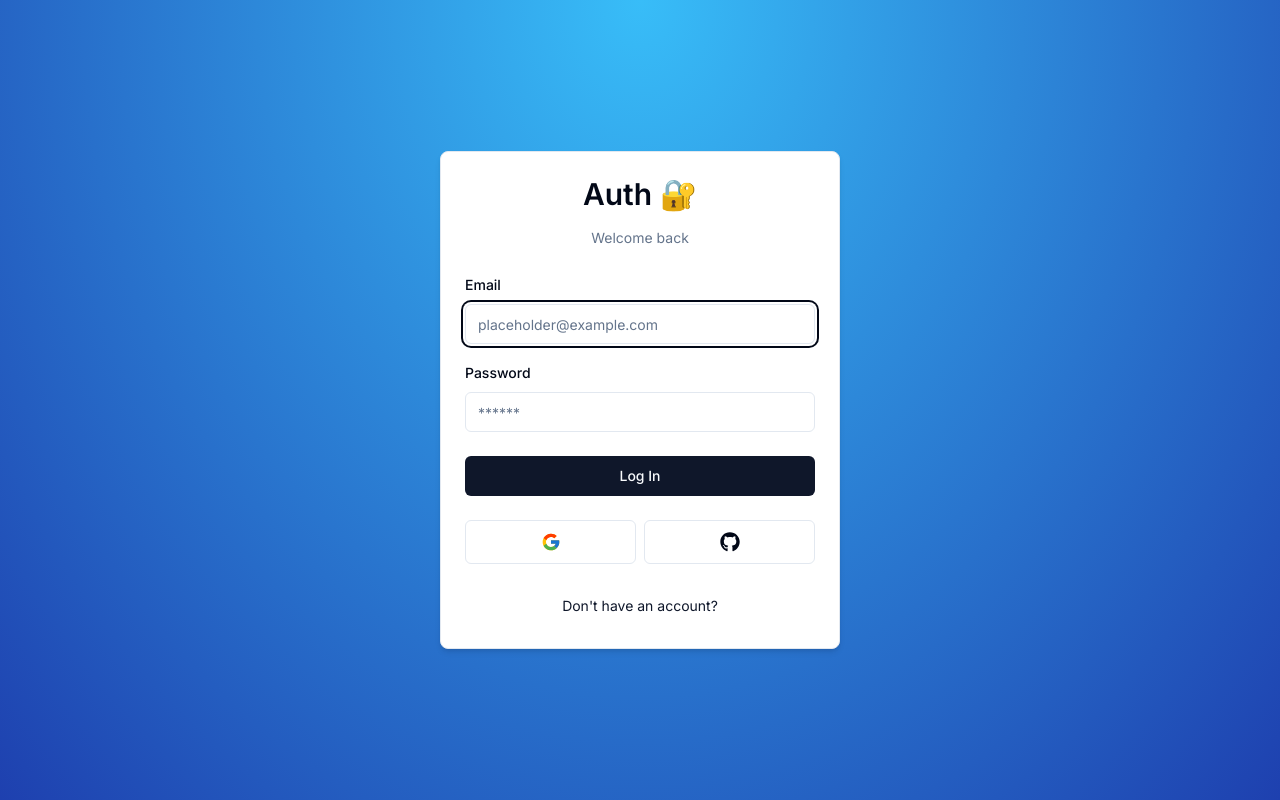
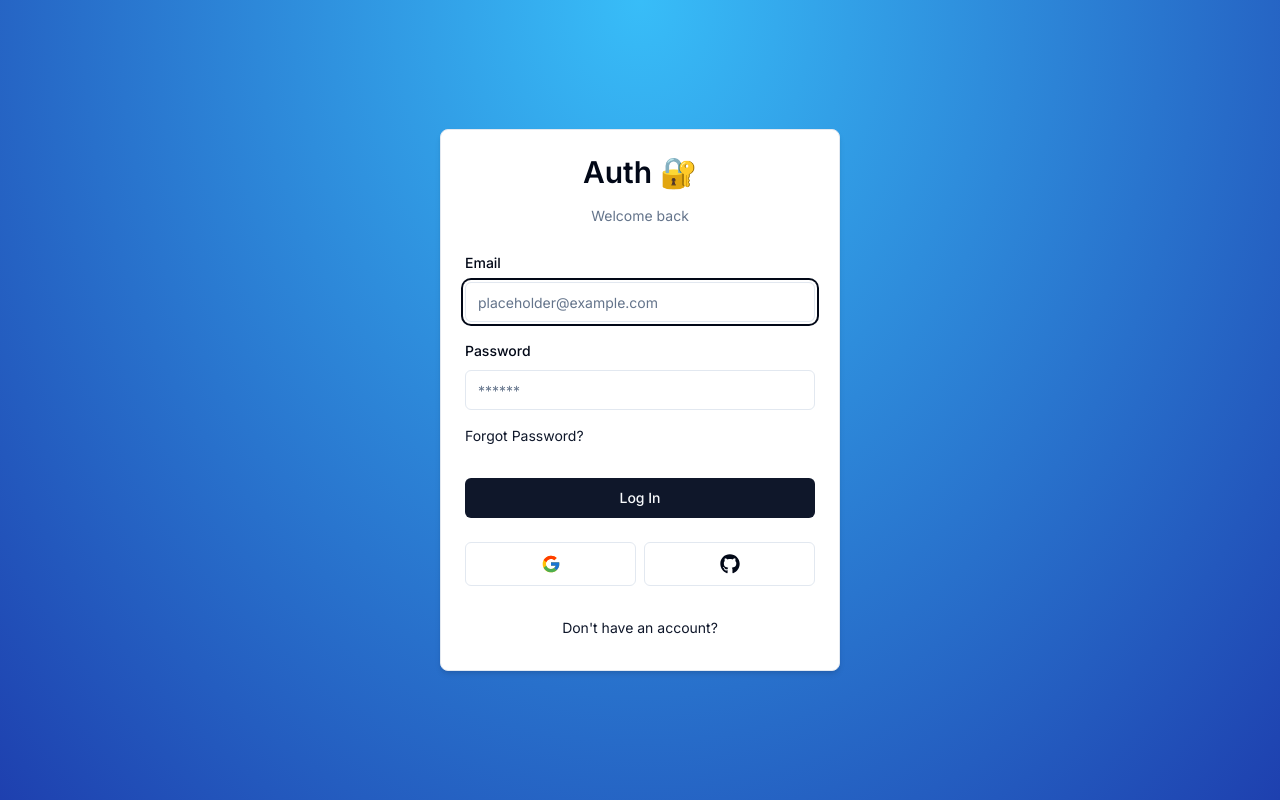
Before and after one commit to ranepaarth/next-auth-advanced, a Next.js app: page /auth/login in a window 1280 px wide. Built offline with nearby package versions, Linux system fonts and the light colour scheme; no server answers.

Commit message:
feat: forgot password link
A link to redirect user to the forgot password page where they can reset their password

```diff
--- a/src/components/auth/LoginForm.tsx
+++ b/src/components/auth/LoginForm.tsx
@@ -15,10 +15,12 @@
 import { Input } from '@/components/ui/input';
 import { LoginSchema } from '@/schemas';
 import { zodResolver } from '@hookform/resolvers/zod';
+import Link from 'next/link';
 import { useSearchParams } from 'next/navigation';
 import React, { useState, useTransition } from 'react';
 import { useForm } from 'react-hook-form';
 import * as z from 'zod';
+import { Button } from '../ui/button';
 
 export function LoginForm() {
   const searchParams = useSearchParams();
@@ -86,6 +88,14 @@
                   <FormControl>
                     <Input {...field} placeholder='******' type='password' />
                   </FormControl>
+                  <Button
+                    variant={'link'}
+                    size={'sm'}
+                    asChild
+                    className='px-0 font-normal'
+                  >
+                    <Link href={'/auth/reset-password'}>Forgot Password?</Link>
+                  </Button>
                   <FormMessage />
                 </FormItem>
               )}
```
